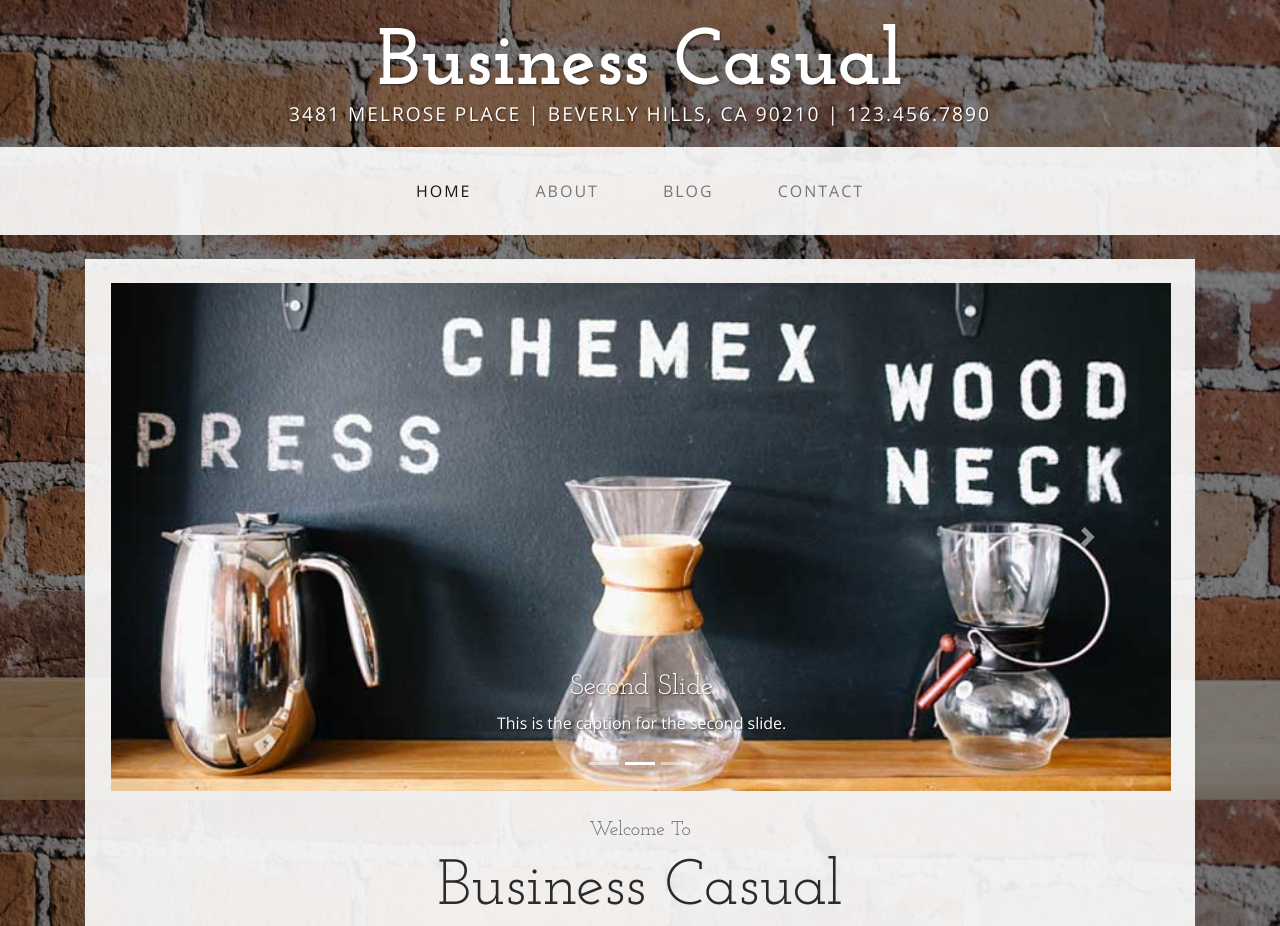
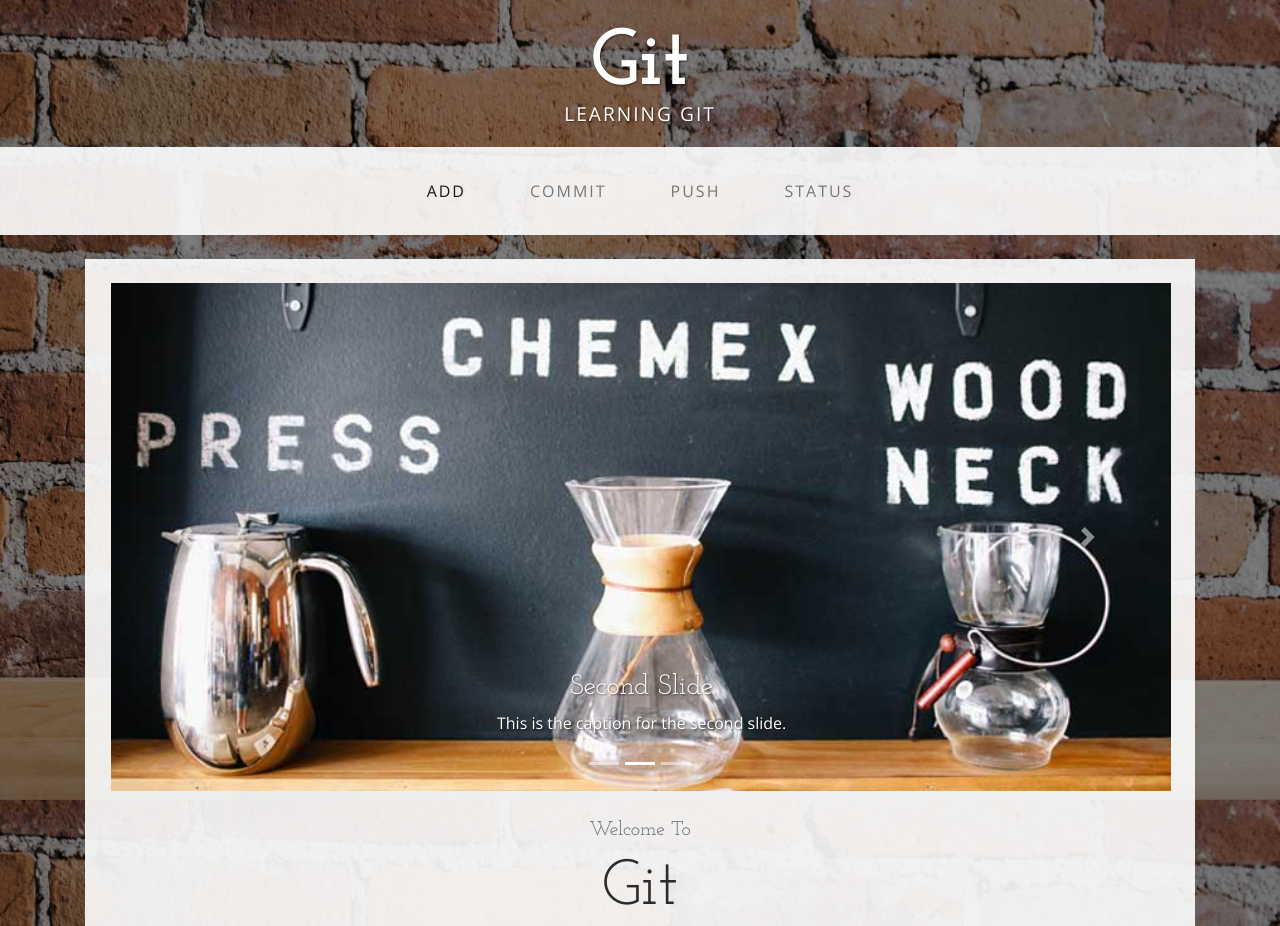
Before and after one commit to alain651/Learnable-Git-Course, a website: page index.html in a window 1280 px wide. Shown: the top 926 px of the page. Drawn offline with nearby package versions, Linux system fonts and the light colour scheme.

Commit message:
change title, subtile,and navbar items

```diff
--- a/index.html
+++ b/index.html
@@ -8,7 +8,7 @@
     <meta name="description" content="">
     <meta name="author" content="">
 
-    <title>Business Casual - Start Bootstrap Theme</title>
+    <title>Git</title>
 
     <!-- Bootstrap core CSS -->
     <link href="vendor/bootstrap/css/bootstrap.min.css" rel="stylesheet">
@@ -44,8 +44,8 @@
 
 <body>
 
-    <div class="tagline-upper text-center text-heading text-shadow text-white mt-4 hidden-md-down">Business Casual</div>
-    <div class="tagline-lower text-center text-expanded text-shadow text-uppercase text-white mb-4 hidden-md-down">3481 Melrose Place | Beverly Hills, CA 90210 | 123.456.7890</div>
+    <div class="tagline-upper text-center text-heading text-shadow text-white mt-4 hidden-md-down">Git</div>
+    <div class="tagline-lower text-center text-expanded text-shadow text-uppercase text-white mb-4 hidden-md-down">Learning Git</div>
 
     <!-- Navigation -->
     <nav class="navbar navbar-toggleable-md navbar-light navbar-custom bg-faded py-lg-4">
@@ -57,16 +57,16 @@
             <div class="collapse navbar-collapse" id="navbarExample">
                 <ul class="navbar-nav mx-auto">
                     <li class="nav-item active px-lg-4">
-                        <a class="nav-link text-uppercase text-expanded" href="index.html">Home <span class="sr-only">(current)</span></a>
+                        <a class="nav-link text-uppercase text-expanded" href="index.html">Add <span class="sr-only">(current)</span></a>
                     </li>
                     <li class="nav-item px-lg-4">
-                        <a class="nav-link text-uppercase text-expanded" href="about.html">About</a>
+                        <a class="nav-link text-uppercase text-expanded" href="about.html">Commit</a>
                     </li>
                     <li class="nav-item px-lg-4">
-                        <a class="nav-link text-uppercase text-expanded" href="blog.html">Blog</a>
+                        <a class="nav-link text-uppercase text-expanded" href="blog.html">Push</a>
                     </li>
                     <li class="nav-item px-lg-4">
-                        <a class="nav-link text-uppercase text-expanded" href="contact.html">Contact</a>
+                        <a class="nav-link text-uppercase text-expanded" href="contact.html">Status</a>
                     </li>
                 </ul>
             </div>
@@ -118,7 +118,7 @@
             <!-- Welcome Message -->
             <div class="text-center mt-4">
                 <div class="text-heading text-muted text-lg">Welcome To</div>
-                <h1 class="my-2">Business Casual</h1>
+                <h1 class="my-2">Git</h1>
                 <div class="text-heading text-muted text-lg">By <strong>Start Bootstrap</strong></div>
             </div>
         </div>
```
